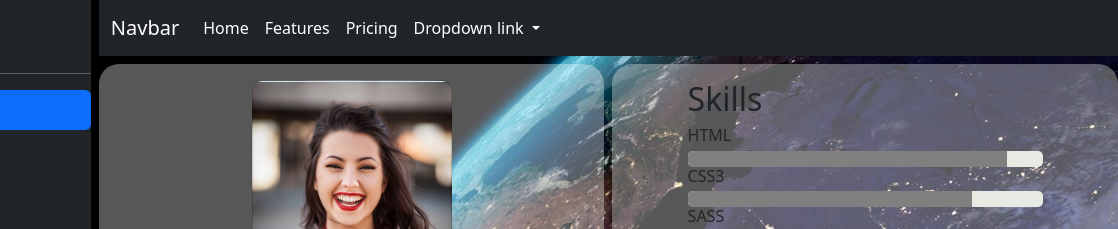
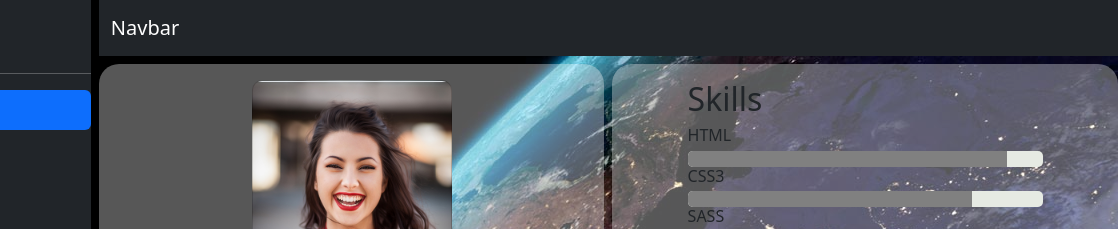
Before and after one commit to crisjav93/project_singularity, a website: page vistas/perfil.html in a window 1280 px wide. Shown: the top 229 px of the page, 162-1280 px from the left. Drawn offline with nearby package versions, Linux system fonts and the light colour scheme.

Commit message:
borrando excedentes

```diff
--- a/vistas/perfil.html
+++ b/vistas/perfil.html
@@ -16,32 +16,6 @@
         <nav class="navbar navbar-expand-lg bg-dark col-12">
             <div class="container-fluid">
             <a class="navbar-brand text-white" href="#">Navbar</a>
-            <button class="navbar-toggler" type="button" data-bs-toggle="collapse" data-bs-target="#navbarNavDropdown" aria-controls="navbarNavDropdown" aria-expanded="false" aria-label="Toggle navigation">
-                <span class="navbar-toggler-icon"></span>
-            </button>
-            <div class="collapse navbar-collapse" id="navbarNavDropdown">
-                <ul class="navbar-nav">
-                <li class="nav-item">
-                    <a class="nav-link active text-white" aria-current="page" href="#">Home</a>
-                </li>
-                <li class="nav-item">
-                    <a class="nav-link text-white" href="#">Features</a>
-                </li>
-                <li class="nav-item ">
-                    <a class="nav-link text-white" href="#">Pricing</a>
-                </li>
-                <li class="nav-item dropdown">
-                    <a class="nav-link dropdown-toggle text-white" href="#" role="button" data-bs-toggle="dropdown" aria-expanded="false">
-                    Dropdown link
-                    </a>
-                    <ul class="dropdown-menu">
-                    <li><a class="dropdown-item" href="#">Action</a></li>
-                    <li><a class="dropdown-item" href="#">Another action</a></li>
-                    <li><a class="dropdown-item" href="#">Something else here</a></li>
-                    </ul>
-                </li>
-                </ul>
-            </div>
             </div>
         </nav>
         <sidebar class="sidebar__profile col-sm-12">
```
